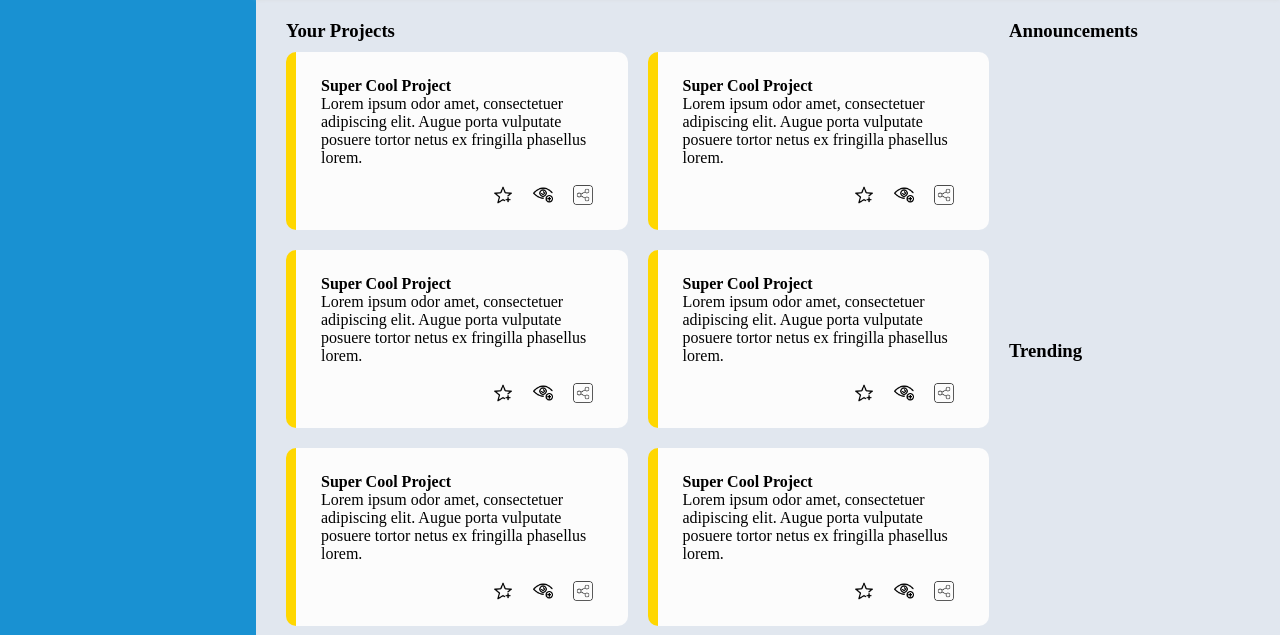
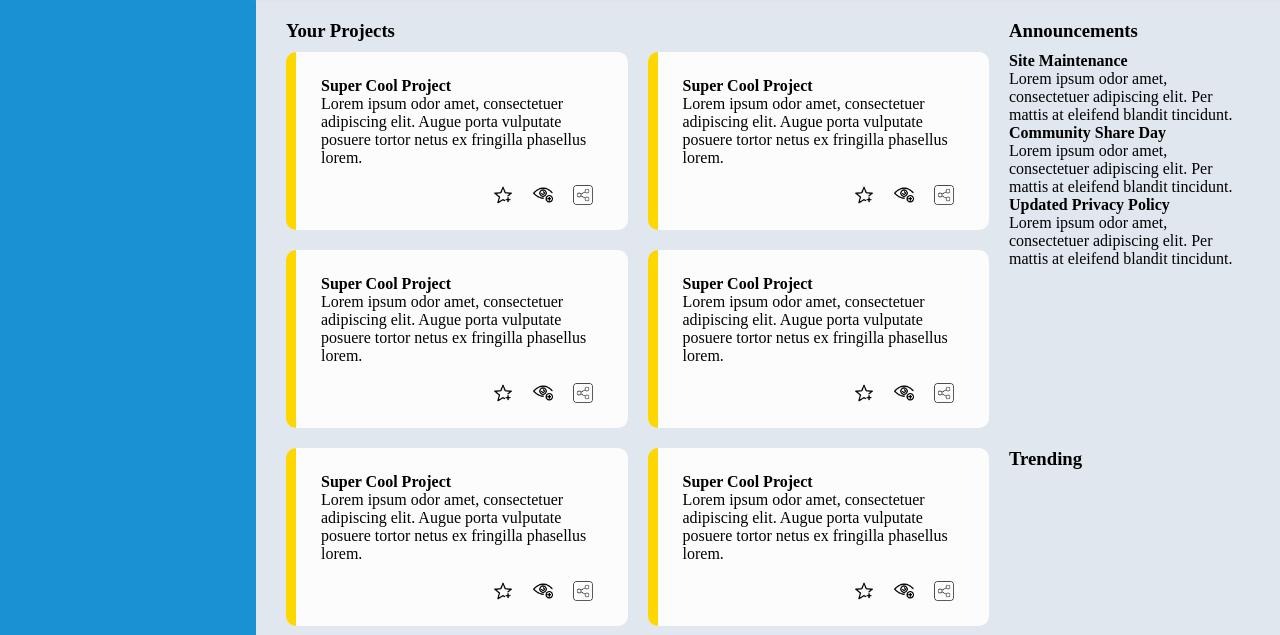
Before and after one commit to hawkobe/dashboard, a plain HTML site: page index.html in a window 1280 px wide. Shown: the part 165-800 px from the top of the page. Drawn offline with Linux system fonts and the light colour scheme.

Commit message:
added anouncement card with dummy content in upper right section

```diff
--- a/index.html
+++ b/index.html
@@ -108,6 +108,18 @@
           Announcements
         </h3>
         <div class="announcement-card">
+          <div>
+            <h4>Site Maintenance</h4>
+            <p>Lorem ipsum odor amet, consectetuer adipiscing elit. Per mattis at eleifend blandit tincidunt.</p>
+          </div>
+          <div>
+            <h4>Community Share Day</h4>
+            <p>Lorem ipsum odor amet, consectetuer adipiscing elit. Per mattis at eleifend blandit tincidunt.</p>
+          </div>
+          <div>
+            <h4>Updated Privacy Policy</h4>
+            <p>Lorem ipsum odor amet, consectetuer adipiscing elit. Per mattis at eleifend blandit tincidunt.</p>
+          </div>
         </div>
       </div>
       <div class="lower-right-main">
```
